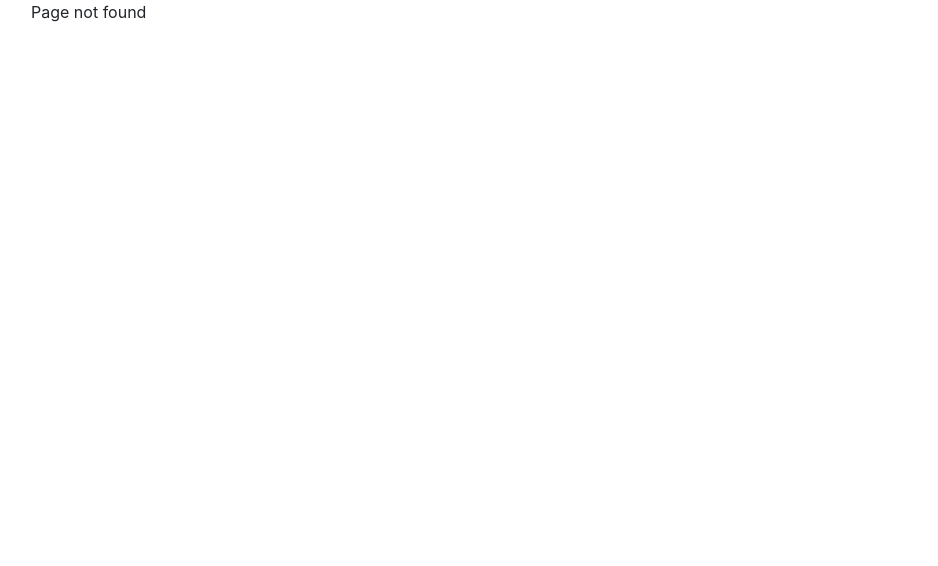
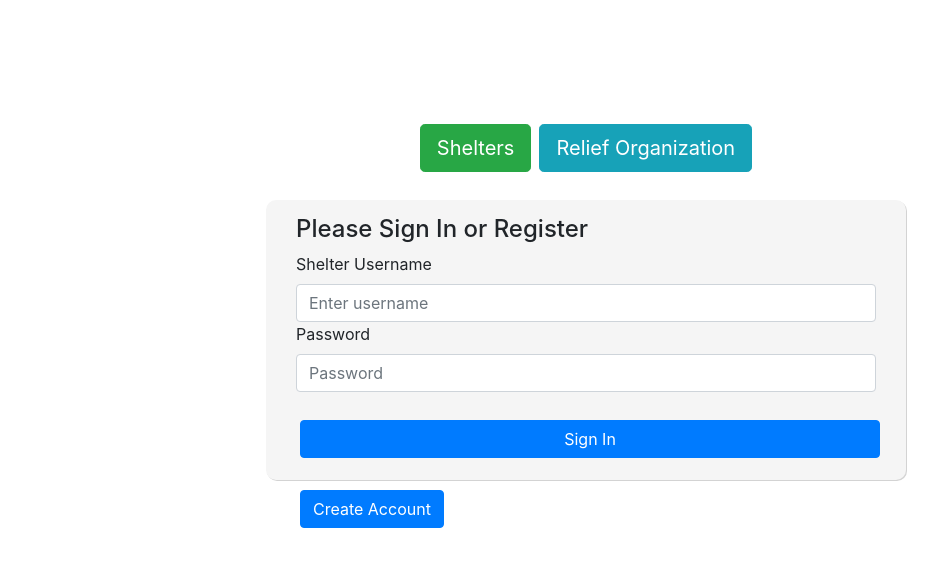
Before and after one commit to despantoso/PureRelief, a React (Create React App) app in the folder pure_relief/client/: page / in a window 1280 px wide. Before the commit this address had no page. Shown: the top 566 px of the page, without its empty margins (54-992 px from the left). Built offline with nearby package versions, Linux system fonts and the light colour scheme.

Commit message:
Login Page Complete

```diff
--- a/pure_relief/client/src/App.js
+++ b/pure_relief/client/src/App.js
@@ -7,6 +7,8 @@ import Shelter from "./views/Shelter/Shelter"
 import Login from "./views/Login/Login"
 import { Container } from 'react-bootstrap';
 import ReliefCompany from "./views/ReliefCompany/ReliefCompany"
+import SignUp from "./views/SignUp/SignUp"
+
 
 
 const App = () => {
@@ -14,9 +16,11 @@ const App = () => {
     <Container>
       <Switch>
         <Route exact path="/Home" component={Home} />
+        <Route exact path="/" component={Login} />
         <Route exact path="/ReliefCompany" component={ReliefCompany} />
         <Route exact path="/Shelter" component={Shelter}/>
         <Route exact path="/Login" component={Login}/>
+        <Route exact path="/SignUp" component={SignUp}/>
         <Route component={NotFound}/>
       </Switch>
     </Container>
--- a/pure_relief/client/src/views/Login/Login.css
+++ b/pure_relief/client/src/views/Login/Login.css
@@ -1,7 +1,16 @@
 .login-box{
-    width: 100%;
-    max-width: 330px;
+    width: 50vw;
+    border-radius: 10px;
+    justify-content: center;
     padding: 15px;
     margin: auto;
-    height: 100%;
+    height: 280px;
+    background-color: whitesmoke;
+    box-shadow: 1px 1px lightgray ;
 }
+
+.link {
+    text-decoration: none;
+    color: #2986d6;
+    margin: 10px;
+}
--- a/pure_relief/client/src/views/Login/Login.js
+++ b/pure_relief/client/src/views/Login/Login.js
@@ -1,30 +1,98 @@
 import React from 'react'
-import {Form, Button, Card, Container, ButtonGroup, ToggleButton, Row, Col} from 'react-bootstrap'
+import './Login.css'
+import { Link } from 'react-router-dom'
+import {Form, Button, Card, Container, ButtonGroup, ToggleButton, Row, Col, ButtonToolbar} from 'react-bootstrap'
 
 class Login extends React.Component {
     constructor(props){
         super(props)
+        this.state = {
+            isReliefOrg: false,
+            isReliefOrgString: "Shelter Username"
+        }
     }
+
+    userUpdateRO(){
+        console.log("Im here")
+        this.setState({
+            isReliefOrgString: "Relief Organization Username",
+            isReliefOrg:true
+        })
+        console.log(this.state.isReliefOrg)
+    }
+    userUpdateS(){
+        console.log("Im here")
+        this.setState({
+            isReliefOrgString: "Shelter Username",
+            isReliefOrg:false
+        })
+        console.log(this.state.isReliefOrg)
+    }
+
+    userInformation()
+    {
+        console.log("User Infor Package")
+        const userInfo = {
+            "userName": this.refs.userName.value,
+            "userPassword":this.refs.userPassword.value,
+            "userType" : this.state.isReliefOrg
+        }
+        console.log(userInfo)
+    }
+
     render(){
+        var isReliefOrgString = this.state.isReliefOrgString;
+
         return(
-            <Container style={{ background: "white-smoke", borderRadius: "5px", color: "black", boxShadow: "2px", border:"black"}}>
-            <br/>
-            <br/>
-            <h3 style={{ textAlign: "center" }}>Welcome</h3>
-            <Form className="login-box">
-                <Form.Group controlId="formBasicUsername">
-                    <Form.Label>Email address</Form.Label>
-                    <Form.Control type="userName" placeholder="Enter username" />
+            <div>
+                <br/>
+                <br/>
+                <br/>
+                <br/>
+                <br/>
+                <ButtonToolbar className="justify-content-center">
+                    <Button onClick={this.userUpdateS.bind(this)} variant="success" size="lg" style={{margin: "4px"}}>Shelters</Button>
+                    <br/>
+                    <Button onClick={this.userUpdateRO.bind(this)} variant="info" size="lg" style={{margin: "4px"}}>
+                        Relief Organization
+                    </Button>
+                </ButtonToolbar>
+                <br/>
+                <div className="login-box">
+                <Container>
+                <Form>
+                <h4>Please Sign In or Register</h4>
+                <Form.Group controlId="userInformation">
+                    <Form.Label>{isReliefOrgString}</Form.Label>
+                    <Form.Control
+                    type="text"
+                    ref="userName"
+                    required
+                    placeholder="Enter username"/>
+                    <Form.Label>Password</Form.Label>
+                    <Form.Control
+                    type="password"
+                    ref="userPassword"
+                    placeholder="Password"
+                    required/>
+                    <br/>
+                        <Button
+                        onClick={() => {this.userInformation()}}
+                        variant="primary"
+                        style={{margin: "4px"}}
+                        block
+                        >Sign In</Button>
+                        <br/>
+                        <Link to="/signup" style={{alignContent: "center"}}>
+                            <Button
+                            variant="primary"
+                            style={{margin: "4px"}}> Create Account</Button>
+                        </Link>
                 </Form.Group>
-                <Form.Group controlId="formBasicPassword">
-                    <Form.Label>Password</Form.Label>
-                    <Form.Control type="password" placeholder="Password" />
-                </Form.Group>
-                <Button variant="primary" type="submit">
-                    Submit
-                </Button>
-            </Form>
-            </Container>
+                </Form>
+                </Container>
+                </div>
+            </div>
         )
     }
 }
--- /dev/null
+++ b/pure_relief/client/src/views/SignUp/SignUp.js
@@ -0,0 +1,15 @@
+import React from 'react'
+
+class SignUp extends React.Component{
+    constructor(props){
+        super(props)
+    }
+    render(){
+        return(
+            <div>
+            <p>HEYY</p>
+            </div>
+        )}
+}
+
+export default SignUp
```
